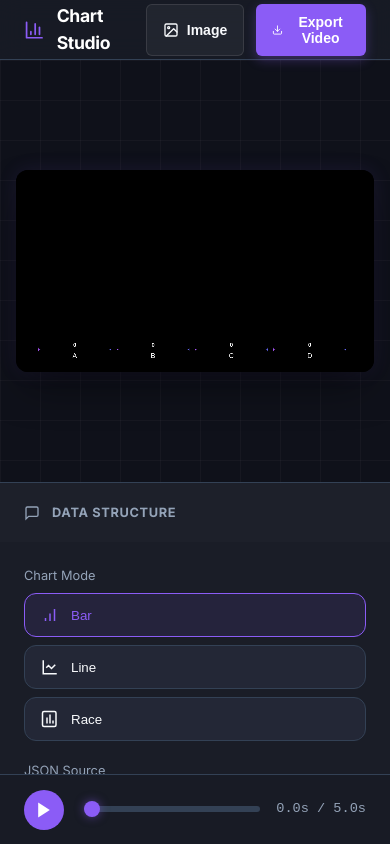
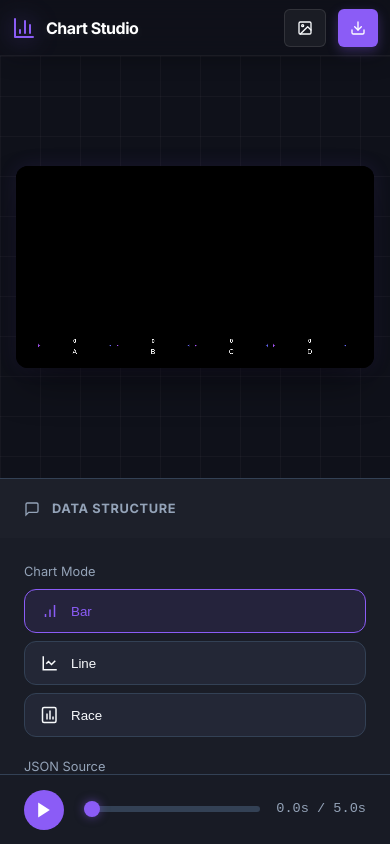
Before and after one commit to simplearyan/chart-studio, a website built with Vite: page index.html in a window 390 px wide. Built offline with nearby package versions, Linux system fonts and the light colour scheme; some packages are replaced by stand-ins of ours.

Commit message:
UI refined

```diff
--- a/index.html
+++ b/index.html
@@ -31,11 +31,11 @@
             <div class="header-actions">
                 <button id="btn-export-png" class="btn btn-secondary">
                     <svg width="16" height="16" viewBox="0 0 24 24" fill="none" stroke="currentColor" stroke-width="2" stroke-linecap="round" stroke-linejoin="round"><rect x="3" y="3" width="18" height="18" rx="2" ry="2"/><circle cx="8.5" cy="8.5" r="1.5"/><polyline points="21 15 16 10 5 21"/></svg>
-                    Image
+                    <span class="btn-text">Image</span>
                 </button>
                 <button id="btn-export-video" class="btn btn-primary">
                     <svg width="16" height="16" viewBox="0 0 24 24" fill="none" stroke="currentColor" stroke-width="2" stroke-linecap="round" stroke-linejoin="round"><path d="M21 15v4a2 2 0 0 1-2 2H5a2 2 0 0 1-2-2v-4"/><polyline points="7 10 12 15 17 10"/><line x1="12" y1="15" x2="12" y2="3"/></svg>
-                    Export Video
+                    <span class="btn-text">Export Video</span>
                 </button>
             </div>
         </header>
--- a/style.css
+++ b/style.css
@@ -37,10 +37,12 @@ body {
 }
 
 .studio-header {
-    height: 60px;
-    background-color: rgba(26, 29, 39, 0.8);
-    backdrop-filter: blur(12px);
-    border-bottom: 1px solid var(--border-color);
+    height: 56px;
+    background-color: rgba(15, 17, 26, 0.6);
+    backdrop-filter: blur(16px);
+    -webkit-backdrop-filter: blur(16px);
+    border-bottom: 1px solid rgba(255, 255, 255, 0.05);
+    box-shadow: 0 4px 24px -6px rgba(0, 0, 0, 0.4);
     display: flex;
     justify-content: space-between;
     align-items: center;
@@ -51,15 +53,18 @@ body {
 .logo {
     display: flex;
     align-items: center;
-    gap: 12px;
-    font-weight: 700;
-    font-size: 1.1rem;
-    letter-spacing: -0.02em;
-    color: #fff;
+    gap: 10px;
+    font-family: 'Inter', sans-serif;
+    font-weight: 800;
+    font-size: 1.15rem;
+    letter-spacing: -0.03em;
+    color: #ffffff;
+    text-shadow: 0 2px 10px rgba(255,255,255,0.1);
 }
 
 .logo svg {
     color: var(--accent-primary);
+    filter: drop-shadow(0 0 12px rgba(139, 92, 246, 0.6));
 }
 
 .header-actions {
@@ -445,3 +450,21 @@ input[type=range]::-webkit-slider-thumb {
         padding: 16px;
     }
 }
+
+@media (max-width: 768px) {
+    .studio-header {
+        padding: 0 12px;
+    }
+
+    .header-actions .btn-text {
+        display: none;
+    }
+
+    .header-actions .btn {
+        padding: 10px 12px;
+    }
+
+    .logo {
+        font-size: 1rem;
+    }
+}
```
